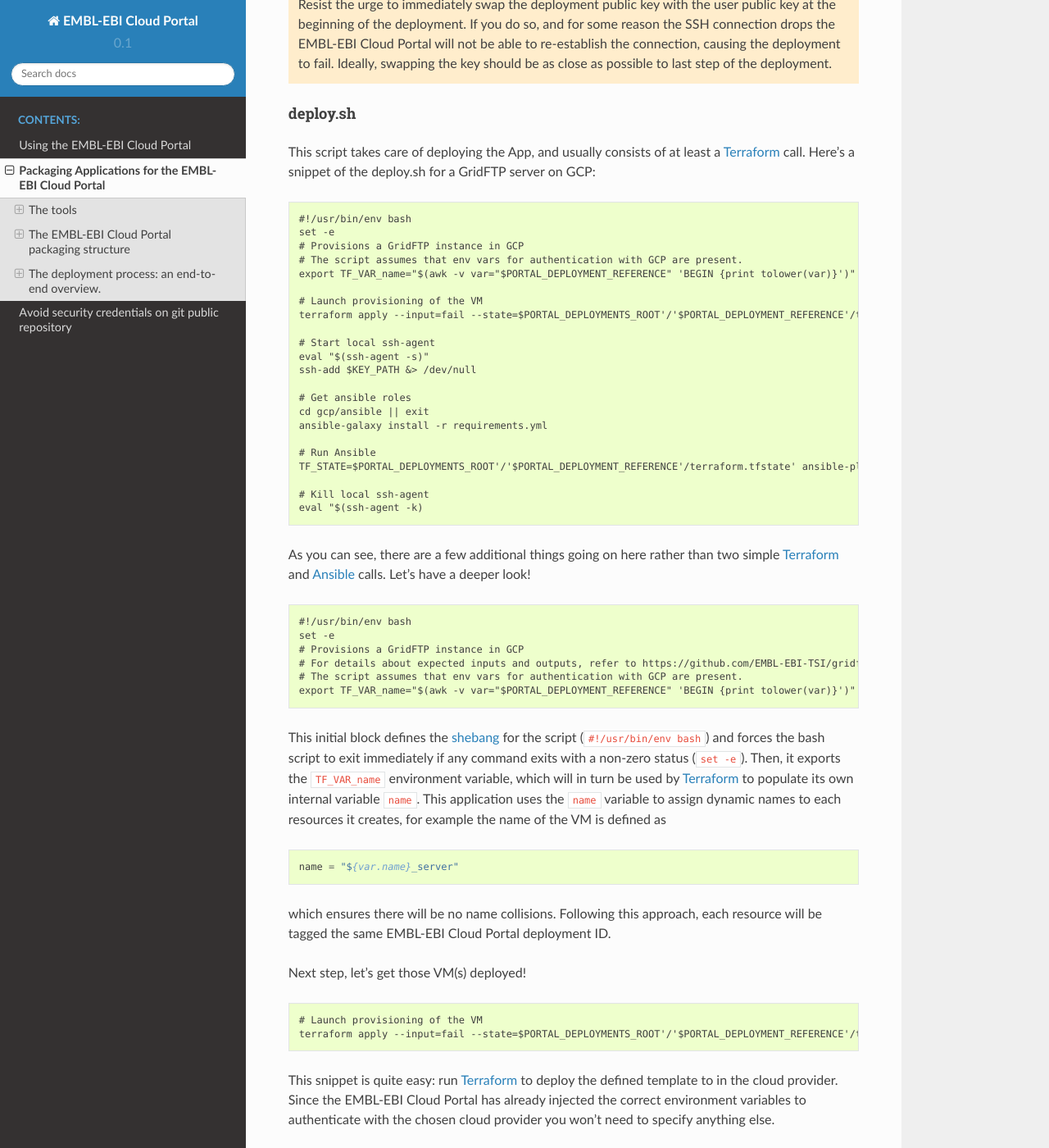
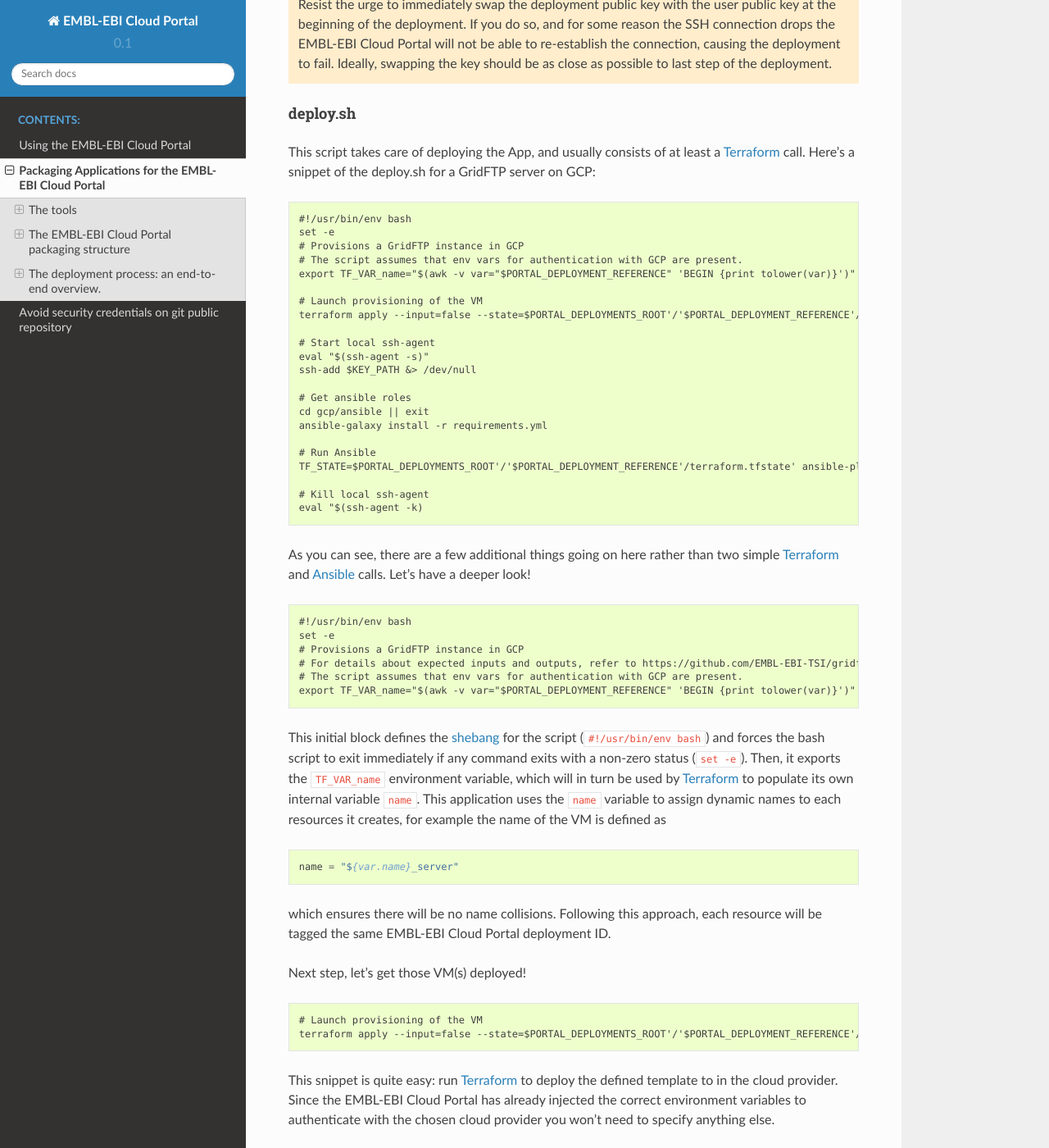
Before and after one commit to isabella232/cloud-portal-documentation, a Sphinx documentation site: the page built from docs/source/applications_packaging.rst, in a window 1280 px wide and 1400 px high, scrolled down 12059 px. Shown: the whole window at 82% size. Built offline with Sphinx 7.4.7 and the Read the Docs theme 2.0.0, drawn with Linux system fonts in a browser that asks for light colours; some of the changed text lies outside the part shown.

Commit message:
Fix typo in terraform invocations

```diff
--- a/docs/source/applications_packaging.rst
+++ b/docs/source/applications_packaging.rst
@@ -693,7 +693,7 @@
     export TF_VAR_name="$(awk -v var="$PORTAL_DEPLOYMENT_REFERENCE" 'BEGIN {print tolower(var)}')"
 
     # Launch provisioning of the VM
-    terraform apply --input=fail --state=$PORTAL_DEPLOYMENTS_ROOT'/'$PORTAL_DEPLOYMENT_REFERENCE'/terraform.tfstate' $PORTAL_APP_REPO_FOLDER'/gcp/terraform'
+    terraform apply --input=false --state=$PORTAL_DEPLOYMENTS_ROOT'/'$PORTAL_DEPLOYMENT_REFERENCE'/terraform.tfstate' $PORTAL_APP_REPO_FOLDER'/gcp/terraform'
 
     # Start local ssh-agent
     eval "$(ssh-agent -s)"
@@ -739,7 +739,7 @@
 ::
 
     # Launch provisioning of the VM
-    terraform apply --input=fail --state=$PORTAL_DEPLOYMENTS_ROOT'/'$PORTAL_DEPLOYMENT_REFERENCE'/terraform.tfstate' $PORTAL_APP_REPO_FOLDER'/gcp/terraform'
+    terraform apply --input=false --state=$PORTAL_DEPLOYMENTS_ROOT'/'$PORTAL_DEPLOYMENT_REFERENCE'/terraform.tfstate' $PORTAL_APP_REPO_FOLDER'/gcp/terraform'
 
 This snippet is quite easy: run |terraform| to deploy the defined template to
 in the cloud provider. Since the |project_name| has already injected the correct
@@ -811,7 +811,7 @@
     export TF_VAR_name="$(awk -v var="$PORTAL_DEPLOYMENT_REFERENCE" 'BEGIN {print tolower(var)}')"
 
     # Destroy everything
-    terraform destroy --force --input=fail --state=$PORTAL_DEPLOYMENTS_ROOT'/'$PORTAL_DEPLOYMENT_REFERENCE'/terraform.tfstate' $PORTAL_APP_REPO_FOLDER'/gcp/terraform'
+    terraform destroy --force --input=false --state=$PORTAL_DEPLOYMENTS_ROOT'/'$PORTAL_DEPLOYMENT_REFERENCE'/terraform.tfstate' $PORTAL_APP_REPO_FOLDER'/gcp/terraform'
 
 Nothing fancy, right?
 
```
